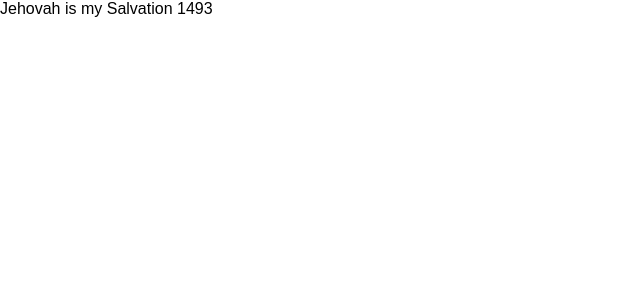
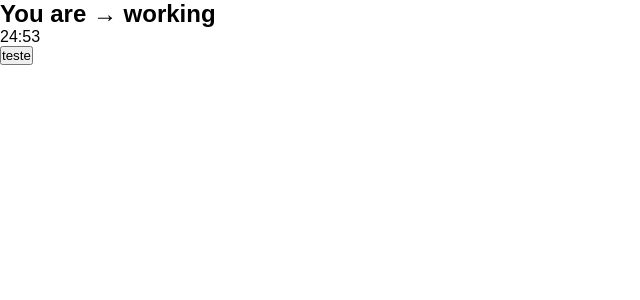
Before and after one commit to RafaelBartKings/typescript-pomodoro-react-kings, a React (Create React App) app: page / in a window 1280 px wide. Shown: the top 300 px of the page, without its empty margins (0-640 px from the left). Built offline with nearby package versions, Linux system fonts and the light colour scheme.

Commit message:
updated Timer

```diff
--- /dev/null
+++ b/src/components/button.tsx
@@ -0,0 +1,13 @@
+import React from "react";
+
+interface Props {
+   text: string;
+   className?: string;
+   onClick?: () => void;
+}
+
+export function Button(props: Props): JSX.Element {
+   return (
+      <button onClick={props.onClick} className={props.className}>{props.text}</button>
+   )
+}
--- a/src/components/pomodoro-timer.tsx
+++ b/src/components/pomodoro-timer.tsx
@@ -1,5 +1,7 @@
 import React from "react";
 import { useInterval } from "../hooks/use-interval";
+import { Button } from "./button";
+import { Timer } from "./timer";
 
 interface Props {
    defaultPomodoroTime: number;
@@ -12,5 +14,11 @@
       setMainTime(mainTime - 1)
    }, 1000);
 
-   return <div>Jehovah is my Salvation {mainTime}</div>;
+   return (
+      <div className="pomodoro">
+         <h2>You are → working</h2>
+         <Timer mainTime={mainTime} />
+         <Button text="teste"></Button>
+      </div>
+   );
 }
--- /dev/null
+++ b/src/components/timer.tsx
@@ -0,0 +1,12 @@
+import React from "react";
+import { secondsToTime } from "../utils/seconds-to-time";
+
+interface Props {
+   mainTime: number;
+}
+
+export function Timer(props: Props): JSX.Element {
+   return (
+      <div className="timer">{secondsToTime(props.mainTime)}</div>
+   )
+}
--- /dev/null
+++ b/src/utils/seconds-to-time.ts
@@ -0,0 +1,7 @@
+export function secondsToTime(seconds: number): string {
+   const zeroLeft = (n: number) => Math.floor(n).toString().padStart(2, '0');
+   const min = zeroLeft((seconds / 60) % 60);
+   const sec = zeroLeft((seconds %  60) % 60);
+
+   return `${min}:${sec}`;
+}
```
